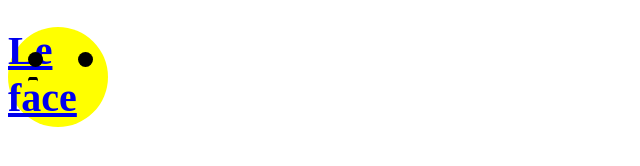
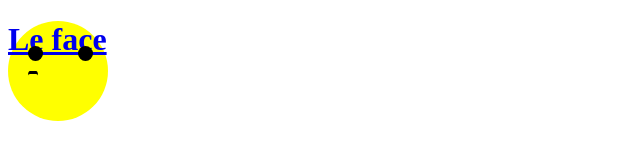
Before and after one commit to AlexD711/ART-151-Week-4-sketch, a plain HTML site: page index.html in a window 1280 px wide. Shown: the whole page, without its empty margins (0-640 px from the left). Drawn offline with Linux system fonts and the light colour scheme.

Commit message:
Update style.css

```diff
--- a/style.css
+++ b/style.css
@@ -54,7 +54,6 @@
   .words{
     font-family:serif, "Time New Roman";
     color: rgb(236, 233, 16);
-    font-size: 20px;
-    vertical-align: super;
+    font-size: -10px;
 
   }
```
